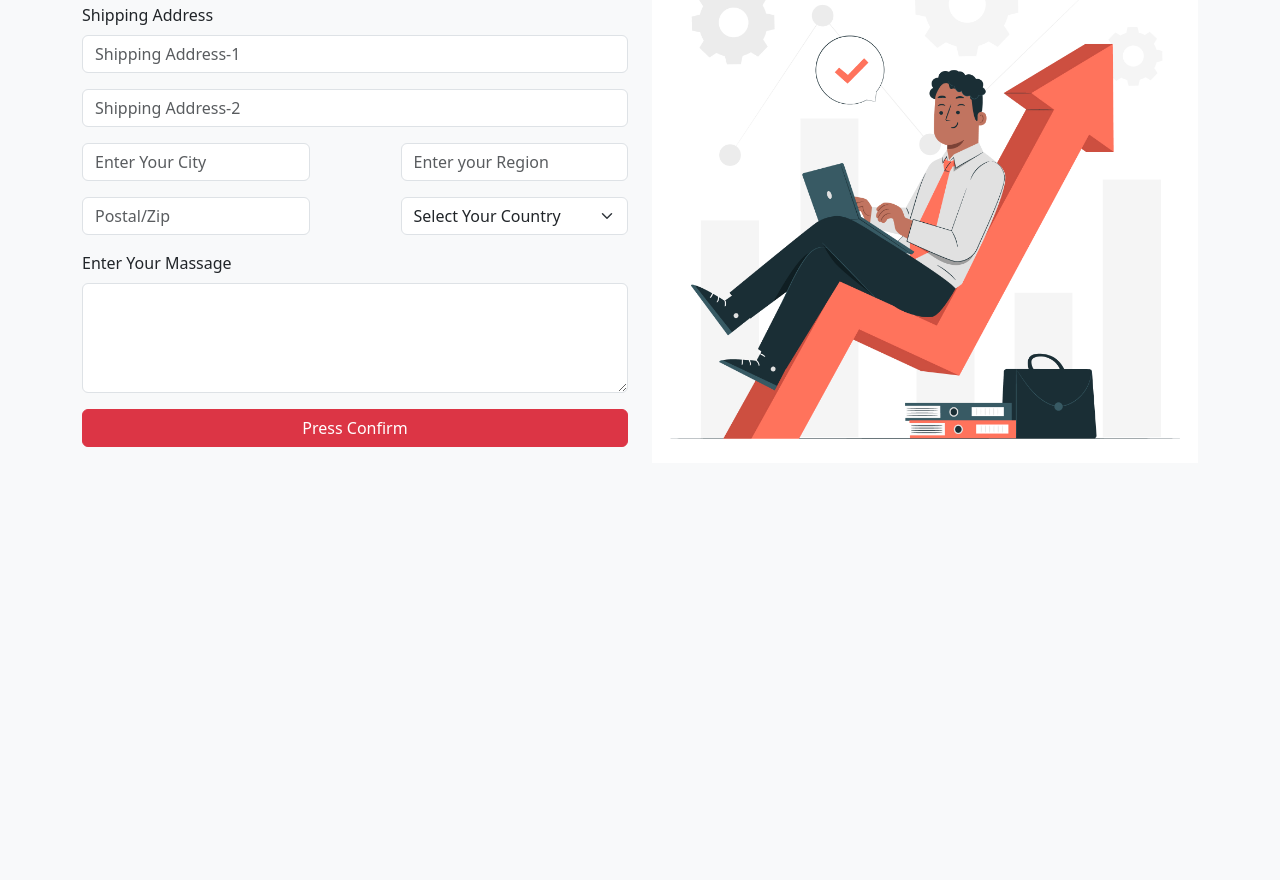
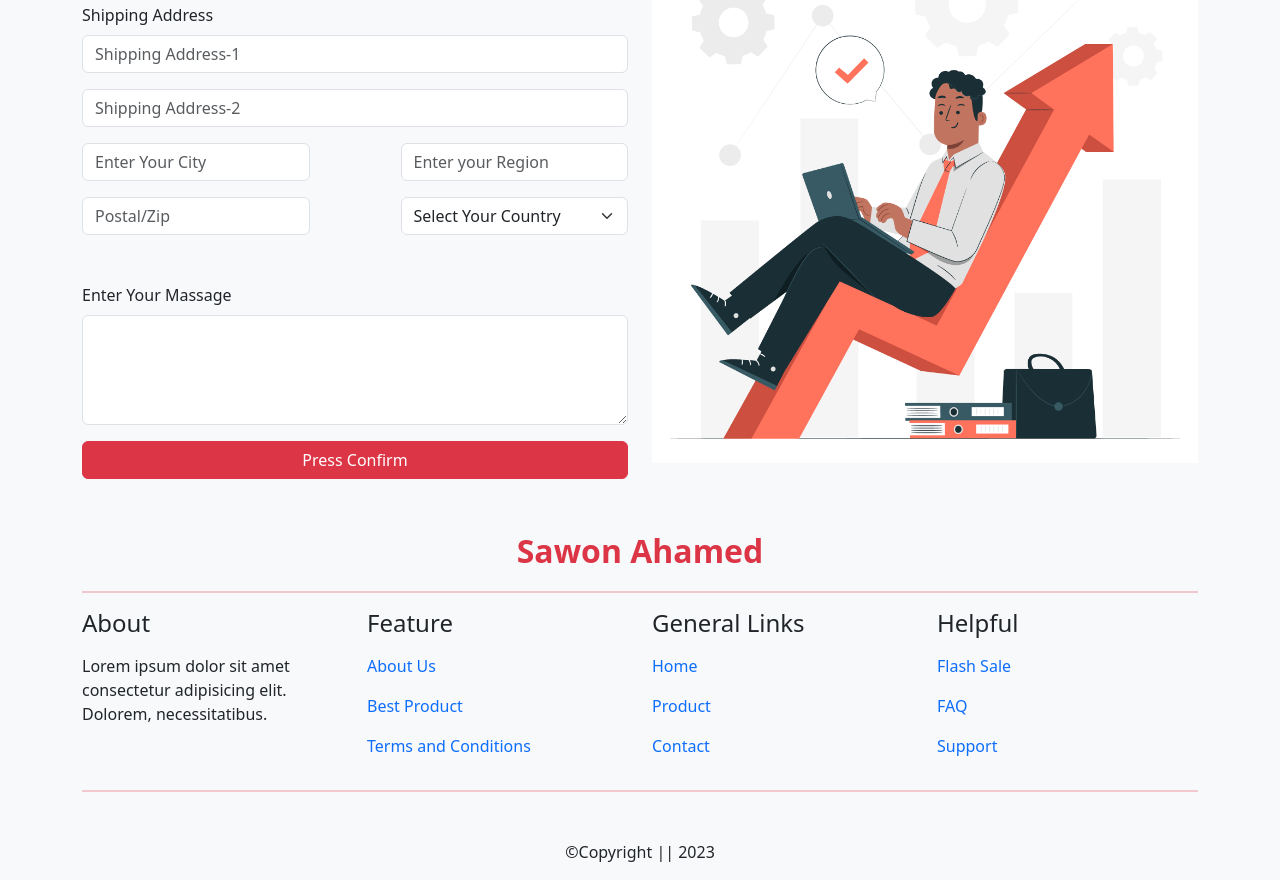
Before and after one commit to abuobaida3009/bootstrap-project-one, a plain HTML site: page index.html in a window 1280 px wide. Shown: the part 5173-6053 px from the top of the page. Before the commit the page ends 5684 px from the top, so only its background shows below. Drawn offline with nearby package versions, Linux system fonts and the light colour scheme.

Commit message:
footer section commit

```diff
--- a/index.html
+++ b/index.html
@@ -20,7 +20,7 @@
           <div class="collapse navbar-collapse" id="navbarSupportedContent">
             <ul class="navbar-nav ms-auto mb-2 mb-lg-0 me-3">
               <li class="nav-item">
-                <a class="nav-link active text-white" aria-current="page" href="#">Home</a>
+                <a class="nav-link active text-white" aria-current="page" href="scrollspyhome">Home</a>
               </li>
               <li class="nav-item">
                 <a class="nav-link text-white" href="#">Products</a>
@@ -49,7 +49,7 @@
       </nav>
     <!-- nav bar code end here  -->
     <!-- header section start here -->
-    <header>
+    <header id="scrollspyhome">
         <!-- carousel code start here  -->
         <div id="carouselExampleAutoplaying" class="carousel slide" data-bs-ride="carousel">
             <div class="carousel-inner">
@@ -79,6 +79,7 @@
     </header>
     <!-- header section end here -->
     <!-- main section start here  -->
+    <main>
       <section class="container mt-5 mb-5">
         <div class="row">
           <div class="col-lg-4">
@@ -641,7 +642,7 @@
                   </select>
                 </div>
               </div>
-            <div class="mt-3">
+              <div class="mt-5">
                 <label class="form-label" for="formassage">Enter Your Massage</label>
                 <textarea class="form-control" id="formassage"rows="4"></textarea>
               </div>
@@ -659,8 +660,54 @@
         </div>
 
       </section>
+    </main>
+
 
     <!-- contact section end  here  -->
+
+    <!-- footer section sode start here  -->
+    <footer>
+      <div class="container mt-5">
+        <div class="text-center fw-bold fs-2 text-danger">
+          <p>Sawon Ahamed</p>
+        </div>
+        <hr class="border border-1 border-danger">
+        <div class="row">
+          <div class="col-md-3">
+            <p class="h4 mb-3"> About</p>
+            <p>Lorem ipsum dolor sit amet consectetur adipisicing elit. Dolorem, necessitatibus.</p>
+          </div>
+          <div class="col-md-3  ">
+            <p class="h4 mb-3">Feature</p>
+            <p><a class="text-decoration-none" href="#">About Us</a></p>
+            <p><a class="text-decoration-none" href="#">Best Product</a></p>
+            <p><a class="text-decoration-none" href="#">Terms and Conditions</a></p>
+          </div>
+          <div class="col-md-3">
+            <p class="h4 mb-3">General Links</p>
+            <p><a class="text-decoration-none" href="#">Home</a></p>
+            <p><a class="text-decoration-none" href="#">Product</a></p>
+            <p><a class="text-decoration-none" href="#">Contact</a></p>
+          </div>
+          <div class="col-md-3">
+            <p class="h4 mb-3">Helpful</p>
+            <p><a class="text-decoration-none href="#">Flash Sale</a></p>
+            <p><a class="text-decoration-none href="#">FAQ</a></p>
+            <p><a class="text-decoration-none href="#">Support</a></p>
+          </div>
+        </div>
+        <hr class="border border-1 border-danger mb-5">
+      </div>
+      <div class="text-center">
+        <p>&copy;Copyright || 2023</p>
+      </div>
+
+    </footer>
+
+
+    <!-- footer section sode end here  -->
+
+
 
 
 
```
Lines whose indentation alone changed are shown as unchanged.
